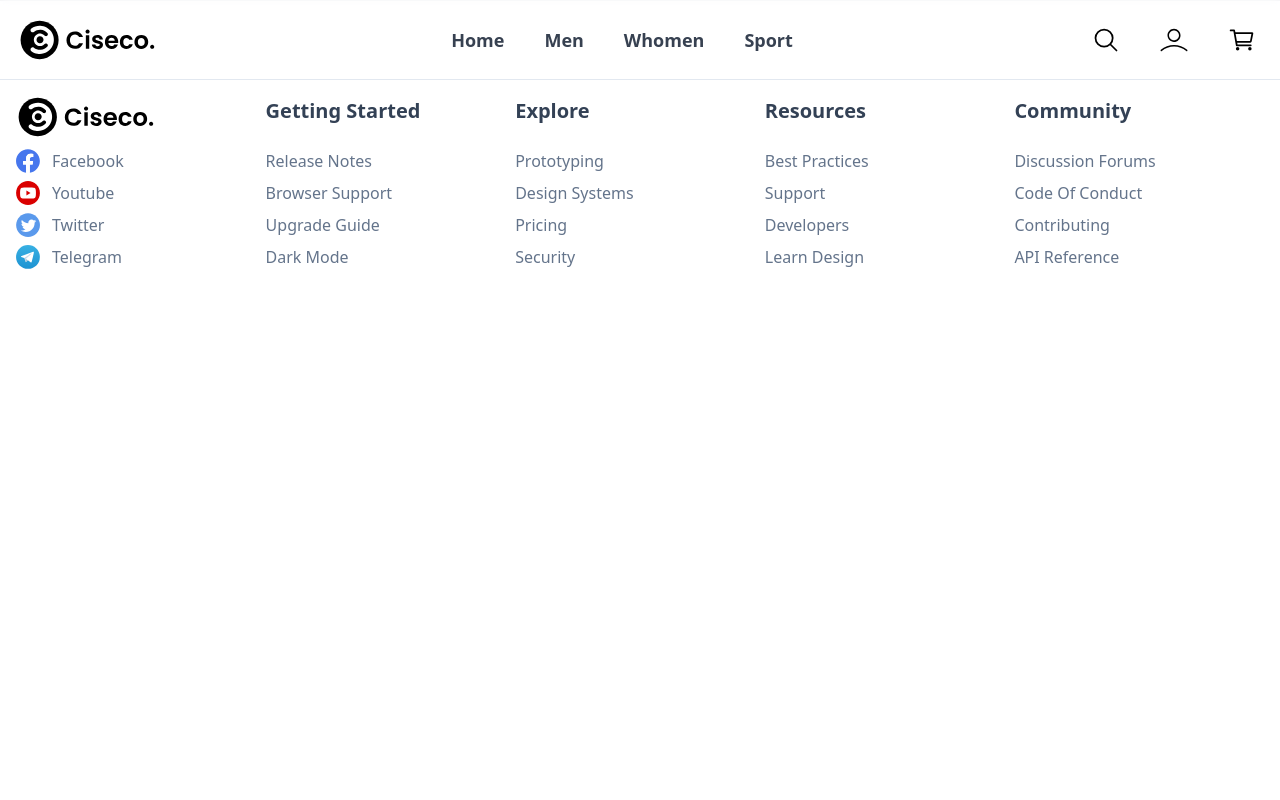
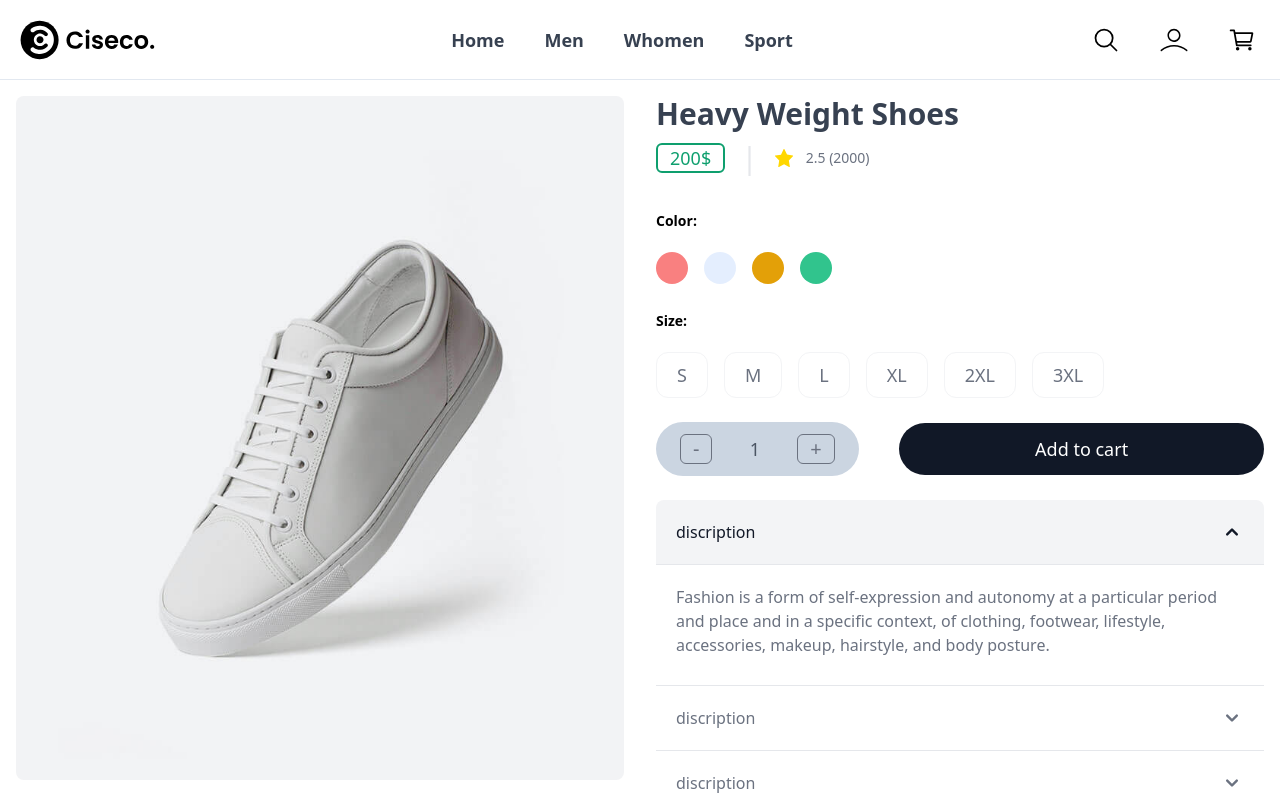
Before and after one commit to Abdallah-Sala7/store, a React (Create React App) app: page /details in a window 1280 px wide. Shown: the top 800 px of the page. Built offline with nearby package versions, Linux system fonts and the light colour scheme.

Commit message:
add detials

```diff
--- a/src/App.js
+++ b/src/App.js
@@ -3,6 +3,7 @@ import Home from "./components/home/Home";
 import { BrowserRouter, Route, Routes } from "react-router-dom";
 import Footer from "./components/footer/Footer";
 import Product from "./components/product/Product";
+import Details from "./components/details/Details";
 
 function App() {
   return (
@@ -11,6 +12,7 @@ function App() {
       <Routes>
         <Route path="/" element={<Home />} />
         <Route path="/product" element={<Product />} />
+        <Route path="/details" element={<Details />} />
       </Routes>
       <Footer />
     </BrowserRouter>
--- /dev/null
+++ b/src/components/details/Details.jsx
@@ -0,0 +1,192 @@
+import { Accordion } from 'flowbite-react';
+import React, { useState } from 'react'
+
+function Details() {
+  const [color, setColor] = useState('');
+  const [size, setSize] = useState('');
+  const [quantity, setQuantity] = useState(1);
+
+  const handleColor = (e) => {
+    setColor(e.target.value);
+  }
+
+  const handleSize = (e) => {
+    setSize(e.target.value);
+  }
+
+  const decrementQuantity = (e) => {
+    e.preventDefault();
+    setQuantity(quantity - 1);
+  }
+
+  const incrementQuantity = (e) => {
+    e.preventDefault();
+    setQuantity(quantity + 1);
+  }
+  return (
+    <section className='py-8 sm:py-12 md:py-24'>
+      <div className="container">
+        <div className="flex flex-wrap md:flex-nowrap md:space-x-8">
+          <div className="w-full mb-10 md:w-1/2 md:mb-0">
+            <div className="w-full mb-5 rounded-lg overflow-hidden">
+              <img
+                src='./img/detail1.jpg'
+                alt='feature1'
+                loading='lazy'
+                className='w-full object-contain'
+              />
+            </div>
+
+            <div className="w-full flex justify-between space-x-2">
+              <div className="w-1/2 rounded-lg overflow-hidden">
+                <img
+                  src='./img/detail1.jpg'
+                  alt='feature2'
+                  loading='lazy'
+                  className='w-full object-contain'
+                />
+              </div>
+
+              <div className="w-1/2 rounded-lg overflow-hidden">
+                <img
+                  src='./img/detail1.jpg'
+                  alt='feature3'
+                  loading='lazy'
+                  className='w-full object-contain'
+                />
+              </div>
+            </div>
+          </div>
+
+          <div className="w-full md:w-1/2">
+            <h1 className='text-2xl mb-2 text-gray-700 font-semibold md:text-3xl'>
+              Heavy Weight Shoes
+            </h1>
+
+            <div className="flex items-center gap-4 mb-8">
+              <div className="py-1 px-3 border-2 border-green-500 rounded-md">
+                <h2 className="text-green-500 font-medium text-lg leading-none">
+                  200$
+                </h2>
+              </div>
+
+              <span className='text-gray-200 text-3xl font-thin'>|</span>
+
+              <div className="flex items-center  space-x-3 ">
+                <span className="w-5 h-5">
+                  <img
+                    src="./img/icons/star.svg"
+                    alt=""
+                    loading="lazy"
+                    className="w-full h-full object-contain"
+                  />
+                </span>
+
+                <span className="text-sm text-gray-500 font-medium">
+                  2.5 (2000)
+                </span>
+              </div>
+            </div>
+
+            <h3 className='text-sm mb-5 font-semibold capitalize'>
+              color: <span className='font-bold text-base'>{color}</span>
+            </h3>
+
+            <form action="" className="w-full mb-6">
+              <div className="flex items-center gap-4">
+                <input onChange={handleColor} type="radio" name="color" value={'red'} id={`red`} className="w-0 hidden relative radio-check" />
+                <label htmlFor={`red`} className="w-8 h-8 rounded-full cursor-pointer bg-red-400 label-check after:border-red-400"></label>
+
+                <input onChange={handleColor} type="radio" name="color" value={'blue'} id={`blue`} disabled className="w-0 hidden relative radio-check" />
+                <label htmlFor={`blue`} className="w-8 h-8 rounded-full bg-blue-400 label-check after:border-blue-400"></label>
+
+                <input onChange={handleColor} type="radio" name="color" value={'yellow'} id={`yellow`} className="w-0 hidden relative radio-check" />
+                <label htmlFor={`yellow`} className="w-8 h-8 rounded-full cursor-pointer bg-yellow-400 label-check after:border-yellow-400"></label>
+
+                <input onChange={handleColor} type="radio" name="color" value={'green'} id={`green`} className="w-0 hidden relative radio-check" />
+                <label htmlFor={`green`} className="w-8 h-8 rounded-full cursor-pointer bg-green-400 label-check after:border-green-400"></label>
+              </div>
+            </form>
+
+            <h4 className='text-sm mb-5 font-semibold capitalize'>
+              size: <span className='font-bold text-base'>{size}</span>
+            </h4>
+
+            <form action="" className="w-full mb-6">
+              <div className="flex items-center gap-4 flex-wrap">
+                <input onChange={handleSize} type="radio" name="size" value={'s'} id={`s`} className="w-0 hidden relative size-check" />
+                <label htmlFor={`s`} className="px-5 py-2 rounded-xl cursor-pointer border border-gray-100 uppercase text-gray-500 text-lg">s</label>
+
+                <input onChange={handleSize} type="radio" name="size" value={'m'} id={`m`} className="w-0 hidden relative size-check" />
+                <label htmlFor={`m`} className="px-5 py-2 rounded-xl cursor-pointer border border-gray-100 uppercase text-gray-500 text-lg">m</label>
+
+                <input onChange={handleSize} type="radio" name="size" value={'l'} id={`l`} className="w-0 hidden relative size-check" />
+                <label htmlFor={`l`} className="px-5 py-2 rounded-xl cursor-pointer border border-gray-100 uppercase text-gray-500 text-lg">l</label>
+
+                <input onChange={handleSize} type="radio" name="size" value={'xl'} id={`xl`} className="w-0 hidden relative size-check" />
+                <label htmlFor={`xl`} className="px-5 py-2 rounded-xl cursor-pointer border border-gray-100 uppercase text-gray-500 text-lg">xl</label>
+
+                <input onChange={handleSize} type="radio" name="size" value={'2xl'} id={`2xl`} className="w-0 hidden relative size-check" />
+                <label htmlFor={`2xl`} className="px-5 py-2 rounded-xl cursor-pointer border border-gray-100 uppercase text-gray-500 text-lg">2xl</label>
+
+                <input onChange={handleSize} type="radio" name="size" value={'3xl'} id={`3xl`} className="w-0 hidden relative size-check" />
+                <label htmlFor={`3xl`} className="px-5 py-2 rounded-xl cursor-pointer border border-gray-100 uppercase text-gray-500 text-lg">3xl</label>
+              </div>
+            </form>
+
+            <div className="flex justify-between items-center flex-wrap mb-6">
+              <div className="w-full mb-5 py-3 px-6 bg-slate-300 text-lg font-medium rounded-full flex justify-between items-center sm:mb-0 sm:w-1/3">
+                <a onClick={decrementQuantity} href='#'  className="text-gray-500 px-3 border border-gray-500 rounded-md text-xl cursor-pointer">-</a>
+                <span className="text-gray-600 text-lg">{quantity}</span>
+                <a onClick={incrementQuantity} href='#' className="text-gray-500 px-3 border border-gray-500 rounded-md text-xl cursor-pointer">+</a>
+              </div>
+
+              <a href='#' className="w-full py-3 px-6 bg-gray-900 text-center text-white text-lg font-medium rounded-full first-letter:capitalize sm:w-3/5">
+                add to cart
+              </a>
+            </div>
+
+            <div className="w-full mb-6">
+              <Accordion flush={true}>
+                <Accordion.Panel>
+                  <Accordion.Title>
+                    discription
+                  </Accordion.Title>
+                  <Accordion.Content>
+                    <p className="mb-2 text-gray-500 dark:text-gray-400">
+                     Fashion is a form of self-expression and autonomy at a particular period and place and in a specific context, of clothing, footwear, lifestyle, accessories, makeup, hairstyle, and body posture.
+                    </p>
+                  </Accordion.Content>
+                </Accordion.Panel>
+
+                <Accordion.Panel>
+                  <Accordion.Title>
+                    discription
+                  </Accordion.Title>
+                  <Accordion.Content>
+                    <p className="mb-2 text-gray-500 dark:text-gray-400">
+                     Fashion is a form of self-expression and autonomy at a particular period and place and in a specific context, of clothing, footwear, lifestyle, accessories, makeup, hairstyle, and body posture.
+                    </p>
+                  </Accordion.Content>
+                </Accordion.Panel>
+
+                <Accordion.Panel>
+                  <Accordion.Title>
+                    discription
+                  </Accordion.Title>
+                  <Accordion.Content>
+                    <p className="mb-2 text-gray-500 dark:text-gray-400">
+                     Fashion is a form of self-expression and autonomy at a particular period and place and in a specific context, of clothing, footwear, lifestyle, accessories, makeup, hairstyle, and body posture.
+                    </p>
+                  </Accordion.Content>
+                </Accordion.Panel>
+              </Accordion>
+            </div>
+          </div>
+        </div>
+      </div>
+    </section>
+  )
+}
+
+export default Details
--- a/src/components/home/Home.jsx
+++ b/src/components/home/Home.jsx
@@ -290,7 +290,7 @@ function Home() {
                           </span>
                         </a>
 
-                        <Link to={'/'} className="py-2 px-4 rounded-full bg-gray-400  flex items-center justify-center space-x-2 hover:bg-opacity-90">
+                        <Link to={'/details'} className="py-2 px-4 rounded-full bg-gray-400  flex items-center justify-center space-x-2 hover:bg-opacity-90">
                           <span className="w-4 h-4">
                             <img
                               src="./img/icons/full-screen.svg"
--- a/src/index.css
+++ b/src/index.css
@@ -60,7 +60,13 @@ span.swiper-pagination-bullet.swiper-pagination-bullet-active.swiper-pagination-
 
 .radio-check:disabled + .label-check {
   opacity: 0.2;
-  cursor: no-drop;
+  cursor: no-drop !important;
+}
+
+.size-check:checked + label{
+  background-color: rgb(63 131 248);
+  color: #fff;
+  border-color: rgb(63 131 248);;
 }
 
 .parent-hover:hover,
```
Also changed, not shown: src/components/nav/Nav.jsx (+5 -5 lines), public/img/detail1.jpg (added).
